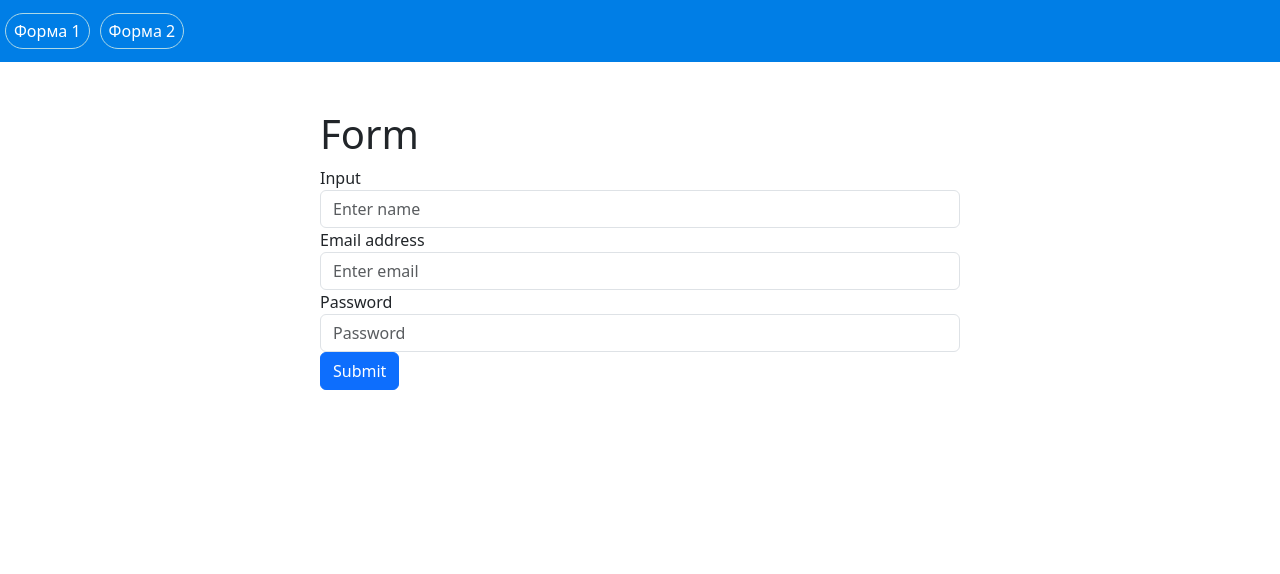
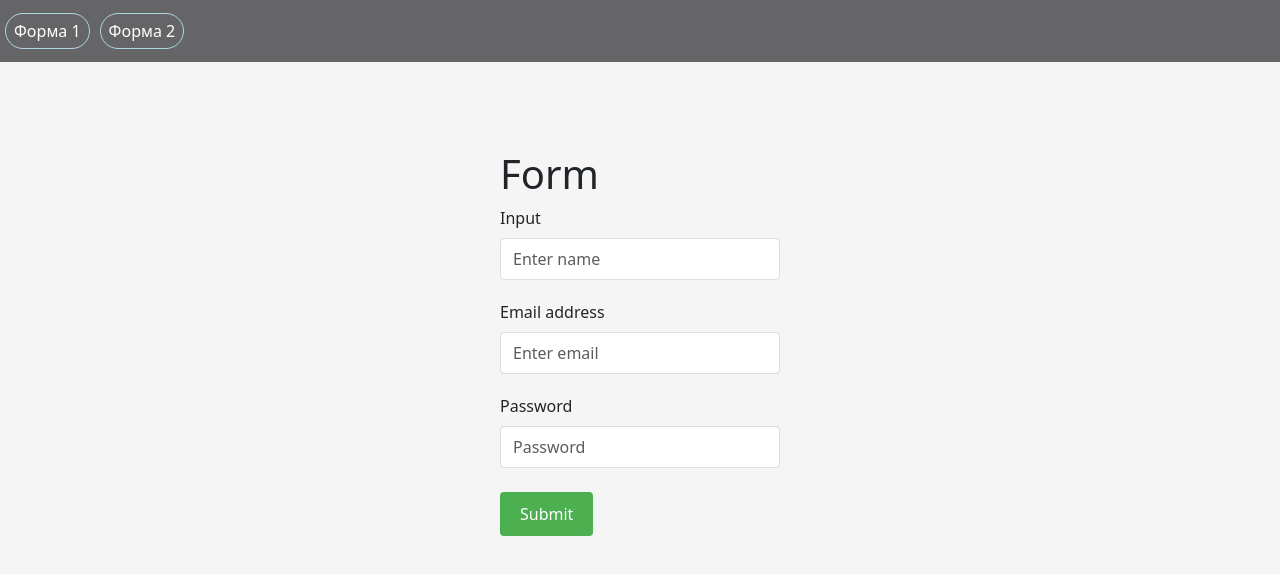
Before and after one commit to Pe6e3/form-generator, a Vue app in the folder form-generator/: page /form in a window 1280 px wide. Shown: the top 574 px of the page. Built offline with nearby package versions, Linux system fonts and the light colour scheme.

Commit message:
Немного оформил

```diff
--- a/form-generator/src/App.vue
+++ b/form-generator/src/App.vue
@@ -2,9 +2,9 @@
   <div>
     <navbar></navbar>
 
-    <router-view>
-
-    </router-view>
+    <div class="home">
+      <router-view></router-view>
+    </div>
 
   </div>
 </template>
@@ -28,4 +28,36 @@ export default {
 }
 </script>
 
-<style scoped></style>
+<style lang="scss" scoped>
+* {
+  margin: 0;
+  padding: 0;
+  box-sizing: border-box;
+}
+
+
+.app {
+  min-height: 100vh;
+}
+
+
+.home {
+  background-color: #f5f5f5;
+
+  padding: 20px;
+
+
+
+  .custom-email-field {
+    position: relative;
+
+    .email-hint {
+      position: absolute;
+      bottom: -20px;
+      left: 0;
+      font-size: 12px;
+      color: #666;
+    }
+  }
+}
+</style>
--- a/form-generator/src/Navbar.vue
+++ b/form-generator/src/Navbar.vue
@@ -32,7 +32,7 @@ export default {
 
 <style lang="scss" scoped>
 .navbar {
-    background: rgb(0, 126, 230) !important;
+    background: rgb(101, 101, 103) !important;
 }
 
 .nav-link {
--- a/form-generator/src/components/FormGenerator.vue
+++ b/form-generator/src/components/FormGenerator.vue
@@ -1,20 +1,28 @@
 <template>
-    <form class="w-50 mx-auto mt-5">
+    <div class="form-generator">
+
+        <form class="w-50 mx-auto mt-5 ">
             <h1>Form</h1>
-        <div class="form-group">
+            <div class="form-field">
                 <label for="name">Input</label>
                 <input type="text" class="form-control" id="name" placeholder="Enter name">
             </div>
-        <div class="form-group">
+            <div class="form-field">
                 <label for="email">Email address</label>
                 <input type="email" class="form-control" id="email" placeholder="Enter email">
             </div>
-        <div class="form-group">
+            <div class="form-field">
                 <label for="password">Password</label>
                 <input type="password" class="form-control" id="password" placeholder="Password">
             </div>
+            <div class="form-actions">
+
                 <button type="submit" class="btn btn-primary">Submit</button>
+            </div>
+
         </form>
+    </div>
+
 
 
 </template>
@@ -34,4 +42,80 @@ export default {
 }
 </script>
 
-<style scoped></style>
+<style lang="scss" scoped>
+.form-generator {
+    max-width: 600px;
+    margin: 0 auto;
+    padding: 20px;
+
+    .form-field {
+        margin-bottom: 20px;
+
+        label {
+            display: block;
+            margin-bottom: 8px;
+            font-weight: 500;
+        }
+
+        input[type="text"],
+        input[type="email"],
+        input[type="password"],
+        select,
+        textarea {
+            width: 100%;
+            padding: 8px 12px;
+            border: 1px solid #ddd;
+            border-radius: 4px;
+            font-size: 16px;
+
+            &:focus {
+                outline: none;
+                border-color: #4CAF50;
+            }
+        }
+
+        .checkbox-group {
+            display: flex;
+            align-items: center;
+            gap: 8px;
+
+            .checkbox-label {
+                font-size: 16px;
+            }
+        }
+    }
+
+    .form-actions {
+        display: flex;
+        gap: 12px;
+        margin-top: 24px;
+
+        .btn {
+            padding: 10px 20px;
+            border: none;
+            border-radius: 4px;
+            font-size: 16px;
+            cursor: pointer;
+            transition: background-color 0.3s;
+
+            &-primary {
+                background-color: #4CAF50;
+                color: white;
+
+                &:hover {
+                    background-color: #45a049;
+                }
+            }
+
+            &-secondary {
+                background-color: #f44336;
+                color: white;
+
+                &:hover {
+                    background-color: #da190b;
+                }
+            }
+        }
+    }
+}
+</style>
```
Lines whose indentation alone changed are shown as unchanged.
